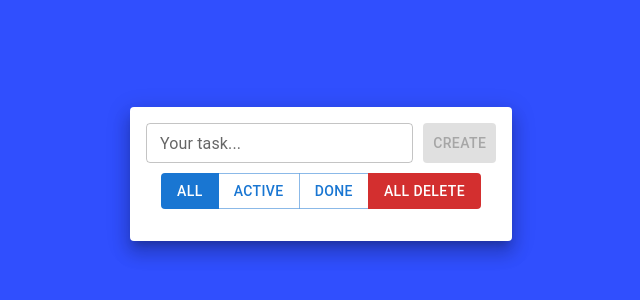
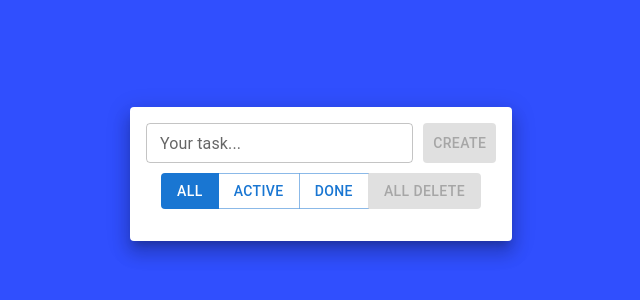
Before and after one commit to FillArt/todo, a React (Create React App) app: page / in a window 1280 px wide. Shown: the part 226-526 px from the top of the page, without its empty margins (319-959 px from the left). Built offline with nearby package versions, Linux system fonts and the light colour scheme.

Commit message:
fix: disabled the visual display of the "ALL DELETE" button when the state is empty

```diff
--- a/src/features/Todo/Todo.tsx
+++ b/src/features/Todo/Todo.tsx
@@ -48,6 +48,7 @@ export const Todo = () => {
     return (
         <Container elevation={12}>
             <TodoControl
+                stateStatus={Boolean(state.length > 0)}
                 filter={filter}
                 setFilter={setFilter}
                 addNewItem={addNewItem}
--- a/src/features/Todo/TodoControl.tsx
+++ b/src/features/Todo/TodoControl.tsx
@@ -7,7 +7,7 @@ import {Filter, TodoControlProps} from "../../types/Todo";
 
 export const TodoControl = (props: TodoControlProps) => {
 
-    const {filter, setFilter, addNewItem} = props;
+    const {filter, stateStatus, setFilter, addNewItem} = props;
     const [value, setValue] = useState("");
 
     const onClickFilter = (filter: Filter) => setFilter(filter);
@@ -61,6 +61,7 @@ export const TodoControl = (props: TodoControlProps) => {
                     title={'All Delete'}
                     color={'error'}
                     variant={'contained'}
+                    disabled={!stateStatus}
                     onClick={() => props.removeAllTasks()} />
             </ButtonGroup>
 
--- a/src/types/Todo.ts
+++ b/src/types/Todo.ts
@@ -4,6 +4,7 @@ export type Filter = 'All' | 'Active' | 'Done';
 
 export type TodoControlProps = {
     filter: Filter;
+    stateStatus: boolean;
     setFilter: (filter: Filter) => void;
     addNewItem: (title: string) => void,
     removeAllTasks: () => void,
```
